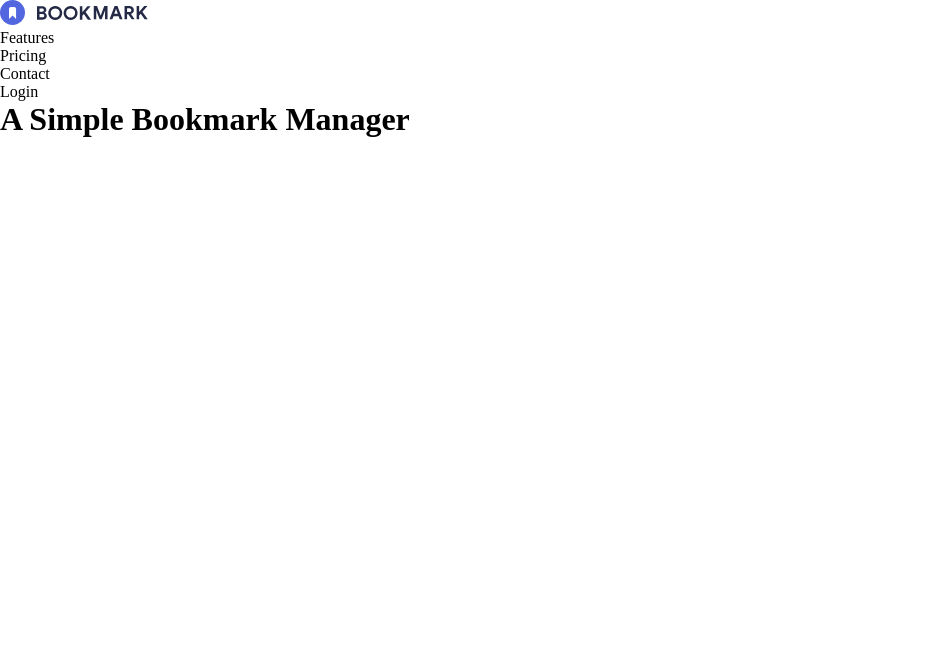
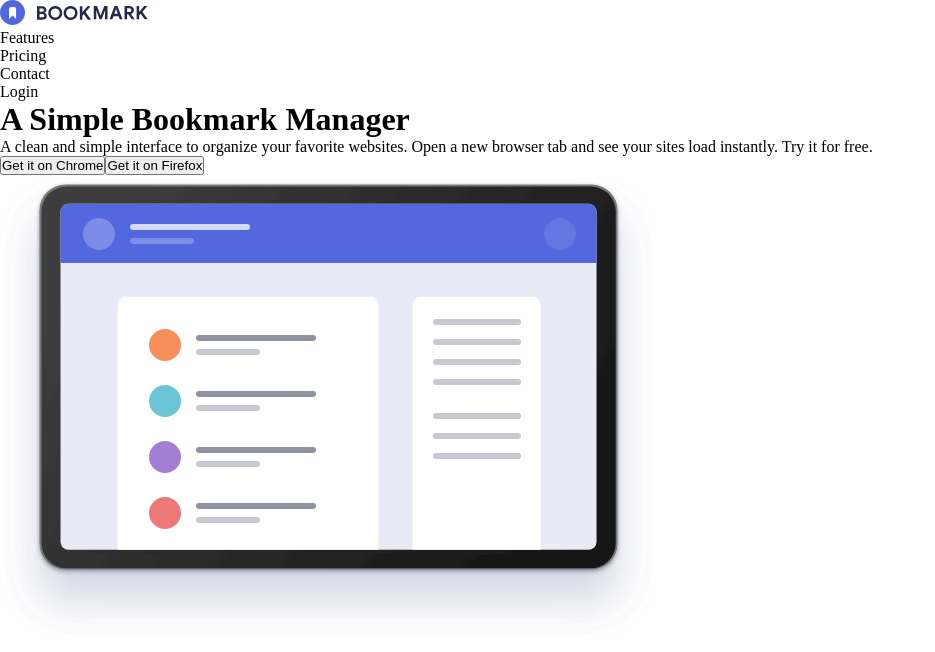
Before and after one commit to Z11mm/bookmark-landing-page, a React (Create React App) app: page / in a window 1280 px wide. Shown: the top 652 px of the page, without its empty margins (0-935 px from the left). Built offline with nearby package versions, Linux system fonts and the light colour scheme.

Commit message:
Add content to hero component

```diff
--- a/src/components/Hero.jsx
+++ b/src/components/Hero.jsx
@@ -1,8 +1,29 @@
-import React from 'react'
+import React from 'react';
+
+import heroImage from '../assets/images/illustration-hero.svg'
 
 const Hero = () => (
   <div>
-    <h1>A Simple Bookmark Manager</h1>
+    <div>
+      <h1>A Simple Bookmark Manager</h1>
+
+      <p>
+        A clean and simple interface to organize your favorite websites. Open a
+        new browser tab and see your sites load instantly. Try it for free.
+      </p>
+
+      <div>
+        <button>Get it on Chrome</button>
+        <button>Get it on Firefox</button>
+      </div>
+    </div>
+
+    <div>
+      <img
+        src={heroImage}
+        alt='An illustration of a device page'
+      />
+    </div>
   </div>
 );
 
```
